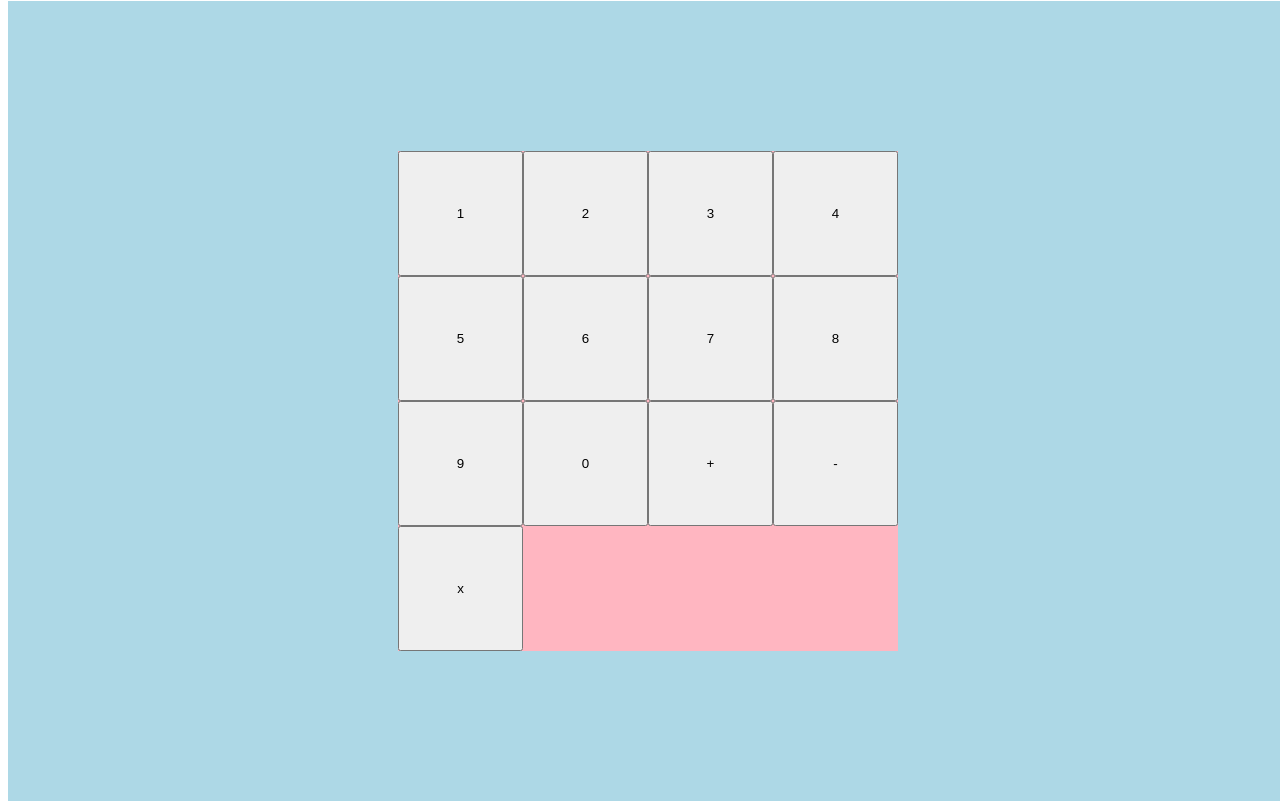
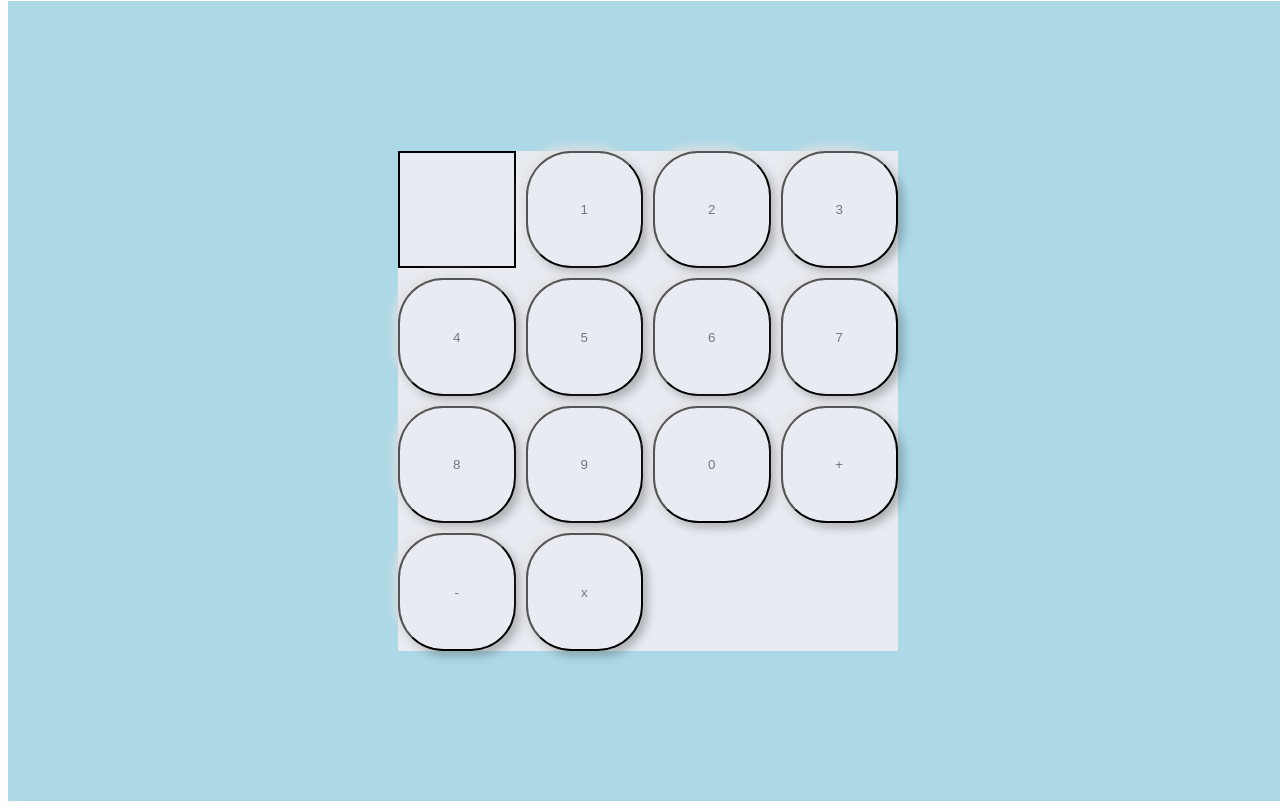
Before and after one commit to Chris-Wagg/TOP-Calculator, a plain HTML site: page index.html in a window 1280 px wide. Shown: the part 79-888 px from the top of the page. Drawn offline with Linux system fonts and the light colour scheme.

Commit message:
css added to buttons

```diff
--- a/index.html
+++ b/index.html
@@ -12,6 +12,7 @@
 		<h1>hello world</h1>
 		<div id="container">
 			<div id="calcShell">
+				<div class="display"></div>
 				<button>1</button>
 				<button>2</button>
 				<button>3</button>
@@ -21,7 +22,7 @@
 				<button>7</button>
 				<button>8</button>
 				<button>9</button>
-				<button>0</button>
+				<button class="button0">0</button>
 				<button>+</button>
 				<button>-</button>
 				<button>x</button>
--- a/styles.css
+++ b/styles.css
@@ -8,7 +8,7 @@
 }
 
 #calcShell {
-	background: lightpink;
+	background: #e8ecf2;
 	width: 500px;
 	height: 500px;
 }
@@ -24,4 +24,18 @@
 		'button4 button5 button6 button*'
 		'button1 button2 button3 button-'
 		'button0 button0 button+ button+';
+	gap: 10px 10px;
 }
+
+.display {
+	border: 2px solid black;
+}
+
+button {
+	background-color: #e8ecf2;
+	color: #73787d;
+	border-radius: 45px;
+
+	box-shadow: -5px -5px 10px rgba(225, 225, 225, 0.8),
+		5px 5px 10px rgba(0, 0, 0, 0.25);
+}
```
